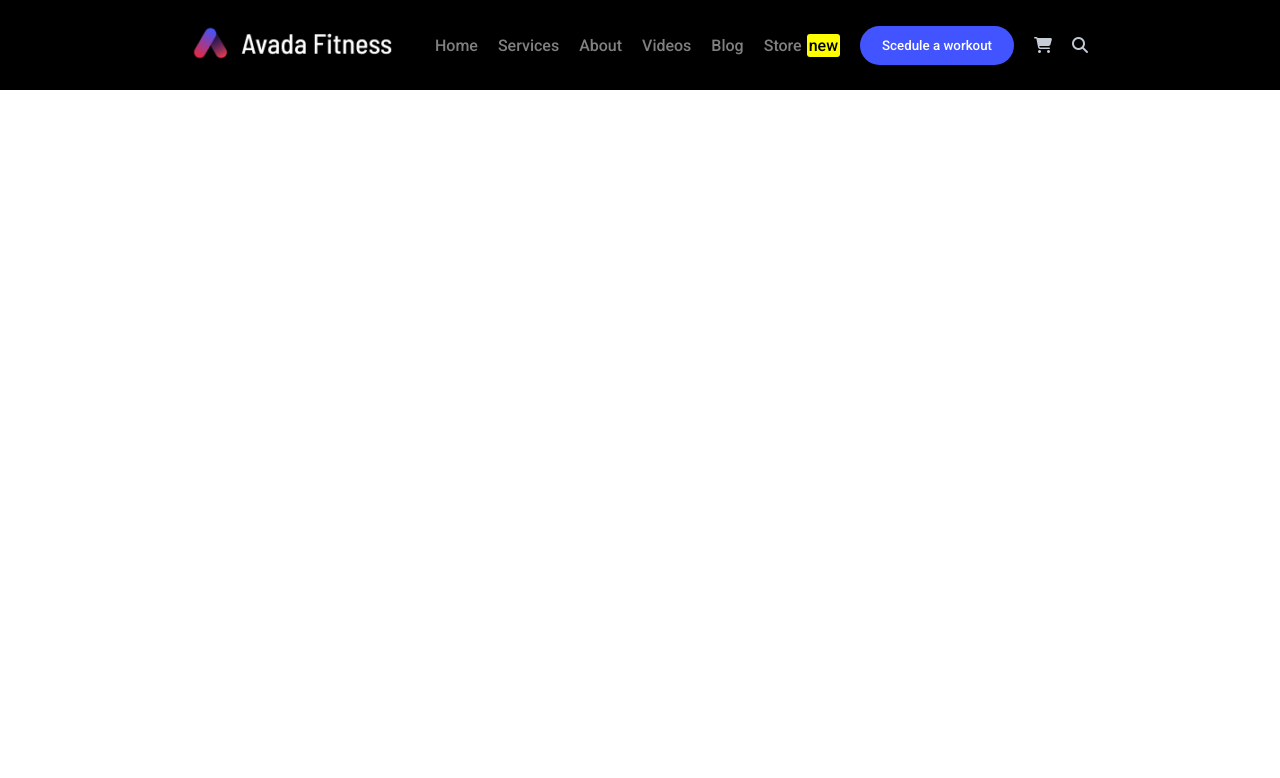
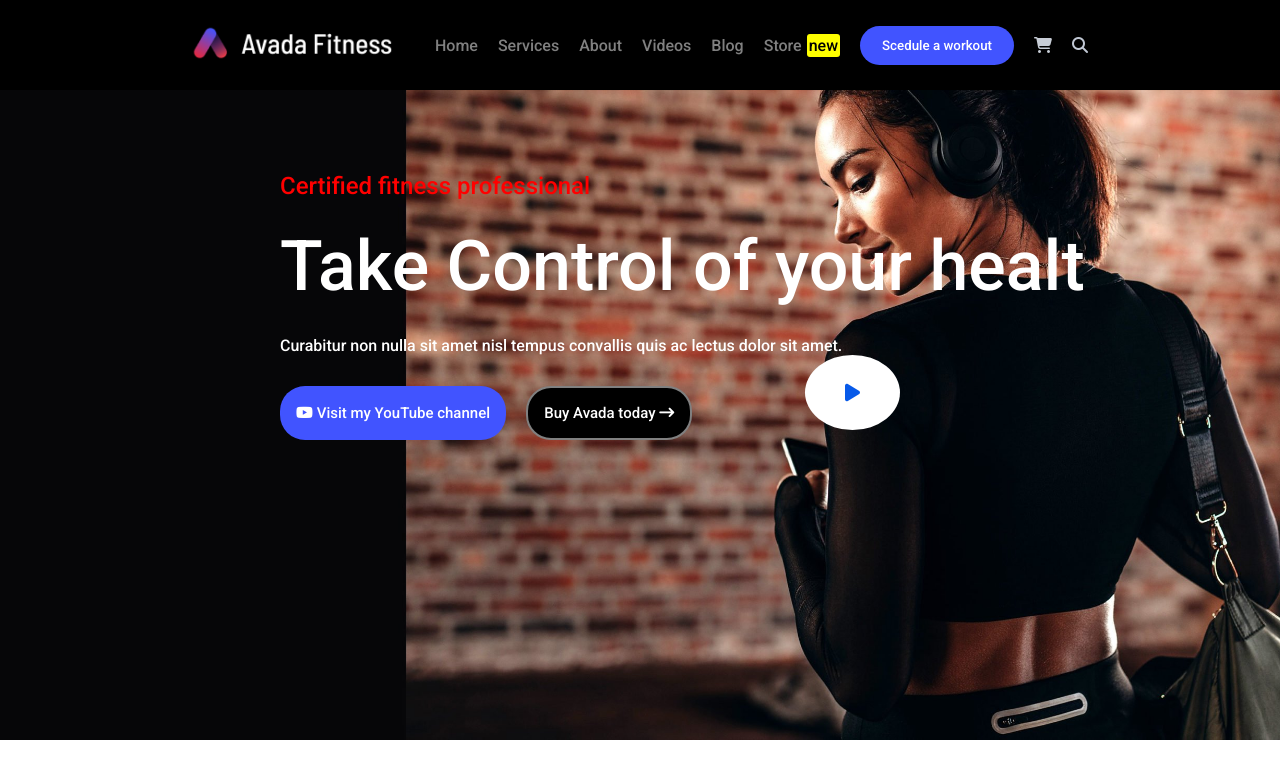
Before and after one commit to DavideTarantino/proj-html-vuejs, a Vue app in the folder format-vue/: page / in a window 1280 px wide. Shown: the top 778 px of the page. Built offline with nearby package versions, Linux system fonts and the light colour scheme.

Commit message:
inserimento della prima sezione

```diff
--- a/format-vue/src/Components/Header/SearchBar.vue
+++ b/format-vue/src/Components/Header/SearchBar.vue
@@ -96,10 +96,6 @@
                     .active{
                         display: block;
                     }
-
-                    .non-active{
-                        display: none;
-                    }
                 }
 
                 li:hover{
--- a/format-vue/src/Components/Main/SectionOne.vue
+++ b/format-vue/src/Components/Main/SectionOne.vue
@@ -2,15 +2,141 @@
     export default {
         name: 'SectionOne',
         data(){
-            return{}
-        }
+            return{currentImage: 0,
+            autoScroll: null,
+            slides: [
+                    {
+                        image: '../../../public/Imgaes/slider82x-scaled.jpg',
+                        redTitle: 'Certified fitness professional',
+                        title: 'Take Control of your healt',
+                        text: 'Curabitur non nulla sit amet nisl tempus convallis quis ac lectus dolor sit amet.',
+                        slide: 'true'
+                    },
+                    {
+                        image: '../../../public/Imgaes/banner2-2x.jpg',
+                        title: 'Watch my latest videos',
+                        text: 'Curabitur non nulla sit amet nisl tempus convallis quis ac lectus dolor sit amet, consectetur adipiscing elit sed porttitor lectus.',
+                        slide: 'false'
+                    },
+                ],
+            }
+        },
+      methods: {
+        nextImage(){
+          this.currentImage++
+
+          if( this.currentImage > this.slides.length - 1  ){
+            this.currentImage = 0
+          }
+        },
+         changeImage(index){
+           this.currentImage = index
+         }
+      }
     }
 </script>
 
 <template>
+    <main>
+        <div class="container">
+            <div class="slider-wrapper" tabindex="0">
 
+                <div class="item">
+                    <img :src="slides[currentImage].image" alt="Spiderman" />
+                    <div class="text">
+                        <h2>{{ slides[currentImage].redTitle }}</h2>
+                        <h1>{{ slides[currentImage].title }}</h1>
+                        <p>
+                            {{ slides[currentImage].text }}
+                        </p>
+                        <div id="button-container">
+                            <button id="button-1"><i class="fa-brands fa-youtube" style="color: #ffffff;"></i> Visit my YouTube channel</button>
+                            <button id="button-2">Buy Avada today <i class="fa-solid fa-arrow-right-long"></i></button>
+                        </div>
+                    </div>
+                    <div class="next" @click="nextImage"><i class="fa-solid fa-play" style="color: #075ae9;"></i></div>
+                </div>
+            </div>
+        </div>
+    </main>
 </template>
 
 <style lang="scss" scoped>
+.item {
+    float: left;
+    width: 100%;
+    height: 650px;
+    position: relative;
 
+
+    #button-container{
+        display: flex;
+        gap: 20px;
+
+        #button-1, #button-2{
+            padding: 2%;
+            border-radius: 25px;
+            color: white;
+            font-size: 15px;
+        }
+
+        #button-1{
+            border: none;
+            background-color: #4154FF;
+            cursor: pointer;
+        }
+
+        #button-1:hover{
+            background-color: #EF414B;
+        }
+
+        #button-2{
+            background-color: black;
+            border: 2px solid gray;
+        }
+
+        #button-2:hover{
+            background-color: white;
+            color: black;
+        }
+    }
+}
+
+.item img {
+    width: 100%;
+    height: 100%;
+    object-fit: cover;
+    object-position: top;
+}
+
+.item .text {
+    position: absolute;
+    left: 280px;
+    bottom: 300px;
+    text-align: left;
+    color: white;
+    line-height: 80px;
+
+    h2{
+        color: red;
+    }
+
+    h1{
+        font-size: 70px;
+    }
+}
+
+.next {
+    padding-block: 2%;
+    padding-inline: 40px;
+    margin: 10px 0;
+    bottom: 300px;
+    border-radius: 50%;
+    background: white;
+    position: absolute;
+    cursor: pointer;
+    z-index: 999;
+    right: 380px;
+    font-size: 20px;
+}
 </style>
```
Also changed, not shown: format-vue/public/Imgaes/banner2-2x.jpg (added), format-vue/public/Imgaes/slider82x-scaled.jpg (added), format-vue/src/Styles/main.scss (line endings or trailing spaces).
